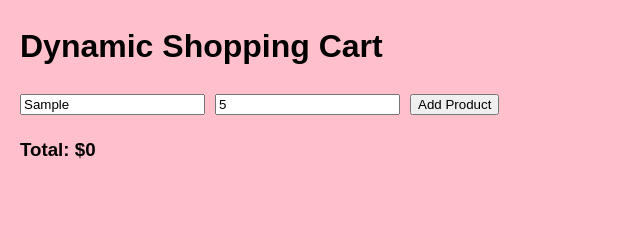
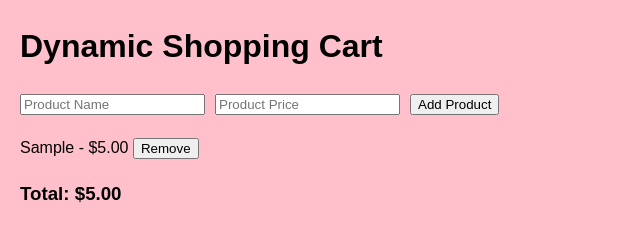
Before and after one commit to kaylaknight385/dynamic-shopping-cart, a plain HTML site: page index.html in a window 1280 px wide. Both pictures are taken after typing "Sample", "5" into the empty fields and a click on the button "Add Product". Shown: the whole page, without its empty margins (0-640 px from the left). Drawn offline with Linux system fonts and the light colour scheme.

Commit message:
WE DID IT JOE!

```diff
--- a/index.html
+++ b/index.html
@@ -4,7 +4,7 @@
     <meta charset="UTF-8" />
     <meta name="viewport" content="width=device-width, initial-scale=1.0"/>
     <link rel="stylesheet" href="style.css"/>
-    <script src="script.js"></script>
+    <script src="script.js" defer></script>
     <title>Dynamic Shopping Cart</title>
   </head>
   <body>
--- a/script.js
+++ b/script.js
@@ -1,4 +1,7 @@
-document.addEventListener("DOMCOntentLoaded", function () {
+//TEST
+console.log("JS FILE IS LOADED!");
+
+document.addEventListener("DOMContentLoaded", function () {
   console.log("Cart Loading!");
 
   const productNameInput = document.getElementById("product-name");
@@ -15,6 +18,7 @@ document.addEventListener("DOMCOntentLoaded", function () {
     totalPriceSpan.textContent = totalPrice.toFixed(2);
   }
 
+  // Function to remove items
   function removeItem(event) {
     const item = event.target.closest("li");
     const price = parseFloat(item.dataset.price);
@@ -22,9 +26,11 @@ document.addEventListener("DOMCOntentLoaded", function () {
     item.remove();
   }
 
-  // Function 2 add items
+  // Function to add items
   function addProduct() {
-    const productName = productNameInput.ariaValueMax.trim();
+    console.log('ADD PRODUCT BUTTON CLICKED');
+
+    const productName = productNameInput.value.trim();
     const productPrice = parseFloat(productPriceInput.value);
 
     if (productName === "") {
@@ -37,29 +43,27 @@ document.addEventListener("DOMCOntentLoaded", function () {
       return;
     }
 
-    //Neeew item liist
+    // New item list
     const listItem = document.createElement("li");
     listItem.dataset.price = productPrice;
 
     listItem.innerHTML = `
-          ${productName} - $${productPrice.toFixed(2)}
-          <button class="remove-btn">Remove</button>
-        `;
+      ${productName} - $${productPrice.toFixed(2)}
+      <button class="remove-btn">Remove</button>
+    `;
 
     const removeButton = listItem.querySelector(".remove-btn");
     removeButton.addEventListener("click", removeItem);
 
-    //add and update cart
-
+    // Add to cart and update total
     cart.appendChild(listItem);
     updateTotalPrice(productPrice);
 
-
-    //clear input
+    // Clear input fields
     productNameInput.value = '';
     productPriceInput.value = '';
+  }
 
-    //add button
-    addProductButton.addEventListener("click", addProduct);
-  }
+  addProductButton.addEventListener("click", addProduct);
+
 });
```
